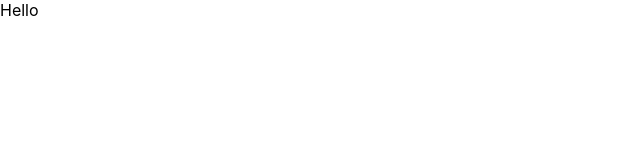
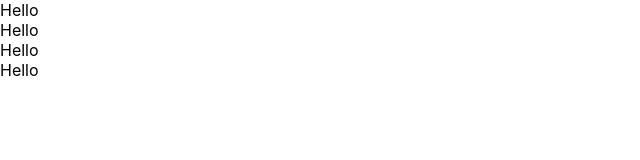
Before and after one commit to Gagandeep-Kaur-01/Login_Application, a React (Create React App) app in the folder Login_Page/frontend/: page / in a window 1280 px wide. Shown: the top 160 px of the page, without its empty margins (0-640 px from the left). Built offline with nearby package versions, Linux system fonts and the light colour scheme.

Commit message:
imported form components

```diff
--- a/Login_Page/frontend/src/App.js
+++ b/Login_Page/frontend/src/App.js
@@ -1,5 +1,8 @@
 import React from 'react';
 import UserStore from './store/UserStore'
+import LoginForm from './Form/LoginForm'
+import InputField from './Form/InputField'
+import SubmitButton from './Form/SubmitButton'
 import './App.css';
 
 class App extends React.Component {
@@ -8,6 +11,9 @@ class App extends React.Component {
   return (
     <div className="">
       Hello
+      <LoginForm />
+      <InputField />
+      <SubmitButton />
     </div>
   );
   }
```
